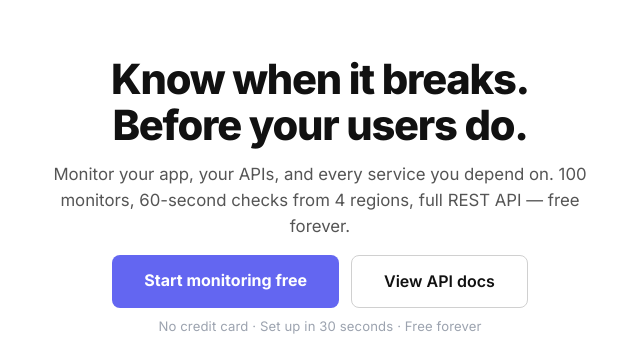
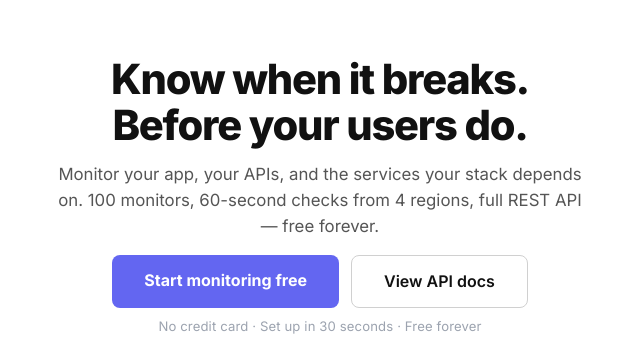
Before and after one commit to grantbang/statusrooster, a FastAPI app: page / in a window 1280 px wide. Shown: the part 62-419 px from the top of the page, without its empty margins (320-960 px from the left). Run offline with FastAPI, Linux system fonts and the light colour scheme.

Commit message:
Fix copy: "every service you depend on" → "the services your stack depends on"
Tones down the overpromise across README, landing page hero,
landing meta description, and pricing meta description.

Co-Authored-By: Claude Opus 4.6 <noreply@anthropic.com>

```diff
--- a/app/templates/landing.html
+++ b/app/templates/landing.html
@@ -1,7 +1,7 @@
 {% extends "base.html" %}
 
 {% block title %}StatusRooster — Uptime Monitoring for Developers{% endblock %}
-{% block description %}Monitor your app, your APIs, and every service you depend on. 100 free monitors, 60-second checks from 4 regions, full REST API, Slack/webhook alerts. No credit card.{% endblock %}
+{% block description %}Monitor your app, your APIs, and the services your stack depends on. 100 free monitors, 60-second checks from 4 regions, full REST API, Slack/webhook alerts. No credit card.{% endblock %}
 
 {% block canonical %}<link rel="canonical" href="https://statusrooster.com/">{% endblock %}
 
@@ -13,7 +13,7 @@
 <!-- Hero -->
 <section class="l-hero">
     <h1>Know when it breaks.<br>Before your users do.</h1>
-    <p class="l-hero-sub">Monitor your app, your APIs, and every service you depend on. 100 monitors, 60-second checks from 4 regions, full REST API — free forever.</p>
+    <p class="l-hero-sub">Monitor your app, your APIs, and the services your stack depends on. 100 monitors, 60-second checks from 4 regions, full REST API — free forever.</p>
 
     <div class="l-hero-actions">
         <a href="/signup" class="l-btn-primary">Start monitoring free</a>
--- a/app/templates/pricing.html
+++ b/app/templates/pricing.html
@@ -1,7 +1,7 @@
 {% extends "base.html" %}
 
 {% block title %}Pricing{% endblock %}
-{% block description %}Monitor your app and every service you depend on. 100 monitors free, 200 for $9/mo. No bloat, no confusion.{% endblock %}
+{% block description %}Monitor your app and the services your stack depends on. 100 monitors free, 200 for $9/mo. No bloat, no confusion.{% endblock %}
 {% block canonical %}<link rel="canonical" href="https://statusrooster.com/pricing">{% endblock %}
 
 {% block extra_css %}
```
Also changed, not shown: README.md.
